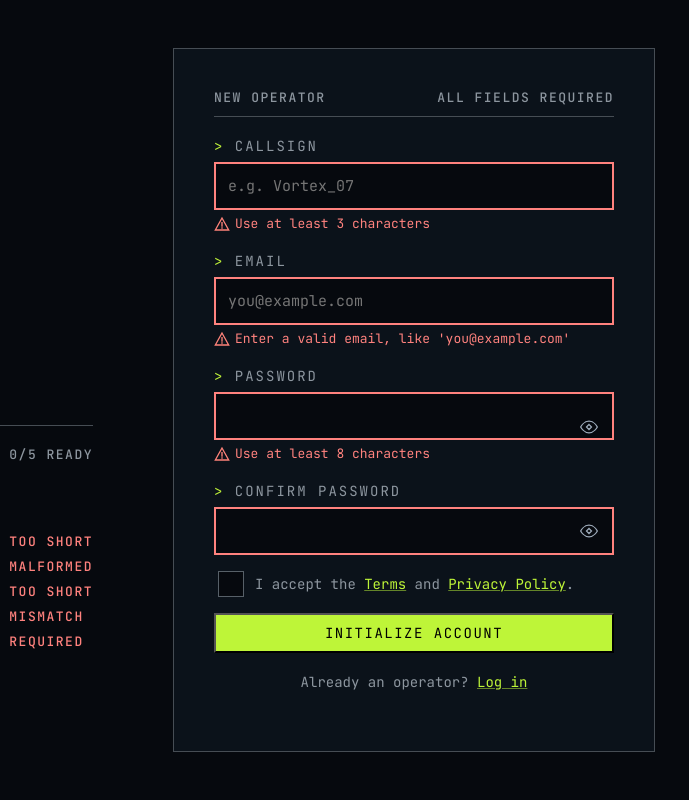
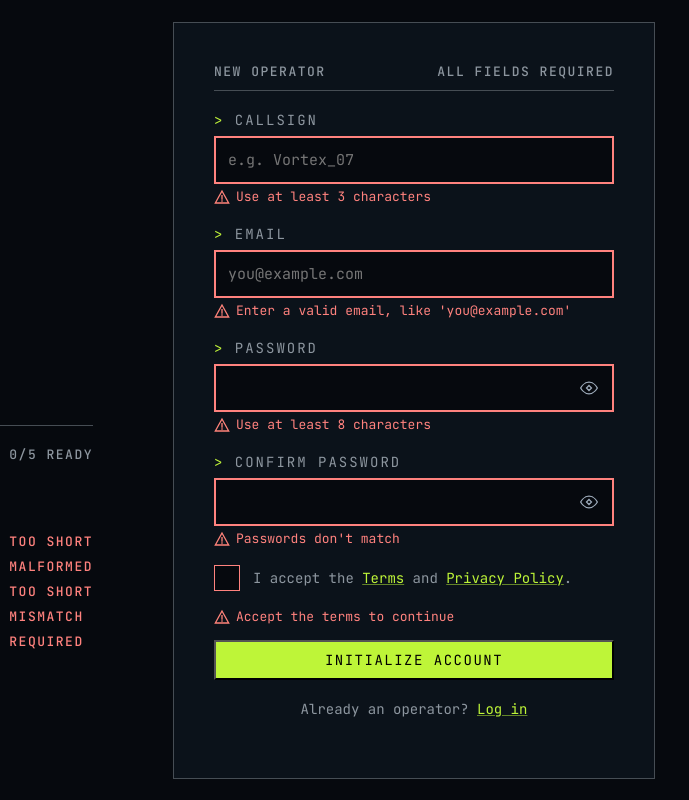
Before and after one commit to rdmitrijj/gamer-page-frontend, a plain HTML site: page index.html in a window 1280 px wide. Both pictures are taken after a click on the button "INITIALIZE ACCOUNT". Shown: the full height of the page, 591-1280 px from the left. Drawn offline with Linux system fonts and the light colour scheme.

Commit message:
Error messages are done

```diff
--- a/index.html
+++ b/index.html
@@ -101,9 +101,9 @@
       </span>
       <div class="pass-wrapper">
         <input name="password" id="password-1" type="password"><button type="button" class="password-eye-1"></button>
+        </div>
       <div class="hintTextWrapper">
         <img class="alert-sign" src="assets/images/icon-alert.svg"><span id="password-hint" class="hint-text">At least 8 characters</span>
-      </div>
       </div>
 
     </label>
@@ -123,15 +123,20 @@
       <div class="pass-wrapper">
         <input name="password-confirmation" id="password-2" type="password"><button type="button" class="password-eye-2"></button>
       </div>
+      <div class="hintTextWrapper">
+        <img class="alert-sign" src="assets/images/icon-alert.svg"><span id="passwordConfirmation-hint" class="hint-text"></span>
+      </div>
     </label>
     <!-- Show / hide password button -->
     <!-- Confirm your password
     Passwords don't match -->
     <div class="form-footer">
     <label class="cbox-block">
-      <input name="terms" class="checkbox" type="checkbox">
-      <h3>I accept the <a href="">Terms</a> and <a href="">Privacy Policy</a>.</h3>
-    <!-- Accept the terms to continue -->
+      <input name="terms" class="checkbox" id="checkbox" type="checkbox">
+      <h3 style="margin: 0px">I accept the <a href="">Terms</a> and <a href="">Privacy Policy</a>.</h3>
+      <div class="hintTextWrapper">
+        <img class="alert-sign" src="assets/images/icon-alert.svg"><span id="termsandprivacy-hint" class="hint-text"></span>
+      </div>
     </label>
     <label>
       <button id="submitButton" class="submit-button" type="button">Initialize account</button>
--- a/main.js
+++ b/main.js
@@ -51,6 +51,10 @@ let hintTextWrapper = document.querySelectorAll(".hintTextWrapper")
 let callsignHintText = document.getElementById("callsign-hint")
 let emailHintText = document.getElementById("email-hint")
 let passwordHintText = document.getElementById("password-hint")
+let passworConfHintText = document.getElementById("passwordConfirmation-hint")
+let termsPrivacyHintText = document.getElementById("termsandprivacy-hint")
+let checkbox = document.getElementById("checkbox")
+
 
 function ValidateForm() {
     validCount = 0
@@ -112,7 +116,7 @@ function ValidateForm() {
         passwordHintText.textContent = "Use at least 8 characters"
     }
     else {
-        passwordHintText.textContent = ""
+        passwordHintText.textContent = "At least 8 characters"
         hintTextWrapper[2].classList.remove("alerted")
         passwordInput_1.classList.remove('wrongInput')
         passwordStatus.classList.remove('wrongStatus')
@@ -128,15 +132,22 @@ function ValidateForm() {
         passwordInput_2.classList.remove('rightInput')
         passwordConfirmStatus.classList.remove('rightStatus')
 
+        hintTextWrapper[3].classList.add("alerted")
+        passworConfHintText.textContent = "Passwords don't match"
+
         passwordInput_2.classList.add('wrongInput')
         passwordConfirmStatus.classList.add('wrongStatus')
         passwordConfirmStatus.textContent = "mismatch"
 
     }
     else {
+
+
         passwordInput_2.classList.add('rightInput')
         passwordConfirmStatus.classList.add('rightStatus')
 
+        passworConfHintText.textContent = ""
+        hintTextWrapper[3].classList.remove("alerted")
         passwordInput_2.classList.remove('wrongInput')
         passwordConfirmStatus.classList.remove('wrongStatus')
         passwordConfirmStatus.textContent = "ok"
@@ -151,9 +162,17 @@ function ValidateForm() {
 
         termsStatus.classList.add('wrongStatus')
         termsStatus.textContent = "required"
+
+        hintTextWrapper[4].classList.add("alerted")
+        termsPrivacyHintText.textContent = "Accept the terms to continue"
+        checkbox.classList.add("alerted")
     }
     else {
+        termsPrivacyHintText.textContent = ""
         termsStatus.classList.remove('wrongStatus')
+        checkbox.classList.remove("alerted")
+
+        hintTextWrapper[4].classList.remove("alerted")
 
         termsStatus.classList.add('rightStatus')
         termsStatus.textContent = "ok"
--- a/style.css
+++ b/style.css
@@ -47,7 +47,7 @@ main {
 }
 
 .right-container {
-    min-width: 400px;
+    width: 400px;
     padding: 40px;
     background-color: #0B121A;
     border: 1px solid #464d54;
@@ -109,8 +109,12 @@ input.wrongInput {
 .cbox-block {
     display: flex;
     align-items: center;
-    gap: 8px;
+    flex-wrap: wrap;
+    gap: 10px;
+    padding: 15px 0 15px 0;
 }
+
+
 
 .checkbox {
     appearance: none;
@@ -120,6 +124,7 @@ input.wrongInput {
     cursor: pointer;
     width: 15px;
     height: 15px;
+    margin-left: 0px;
 }
 .checkbox:checked {
     transition: 0.25s;
@@ -181,6 +186,10 @@ button {
     text-transform: none;
     text-align: center;
 }
+.form-footer {
+    margin: 0px;
+}
+
 a {
     color: #BEF538;
     text-decoration-color: color-mix(in srgb, currentColor 50%, transparent);
@@ -281,14 +290,20 @@ dd {
     display:none;
 }
 
-.hintTextWrapper.alerted {
-    color: #FF827E;
+.checkbox.alerted {
+    border-color: #FF827E;
 }
-
+.hintTextWrapper span {
+    height: 16px;
+    line-height: 14.5px;
+}
 .hintTextWrapper.alerted .hint-text {
+    display: flex;
     color: #FF827E;
     font-size:13px;
-    margin: 0 0 0 5px;
+    margin: 0 0 0 6px;
+    align-items: flex-end;
+    border-color: #FF827E;
 }
 
 .hintTextWrapper.alerted .alert-sign {
```
